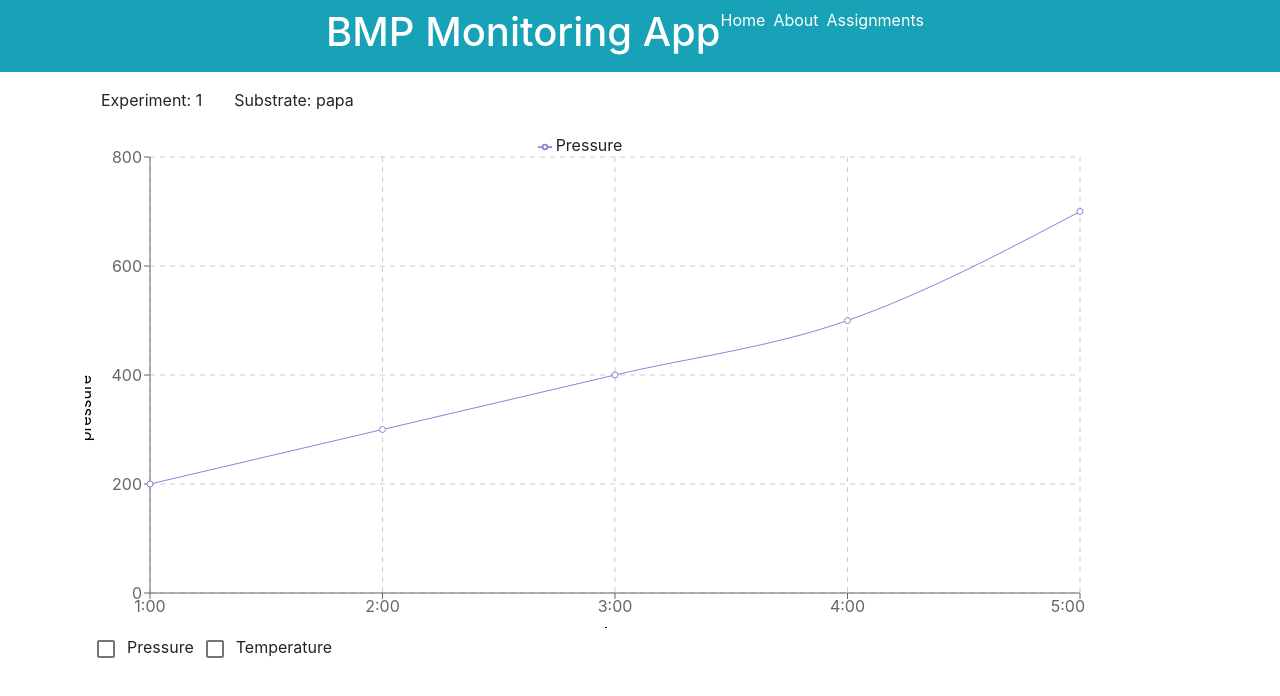
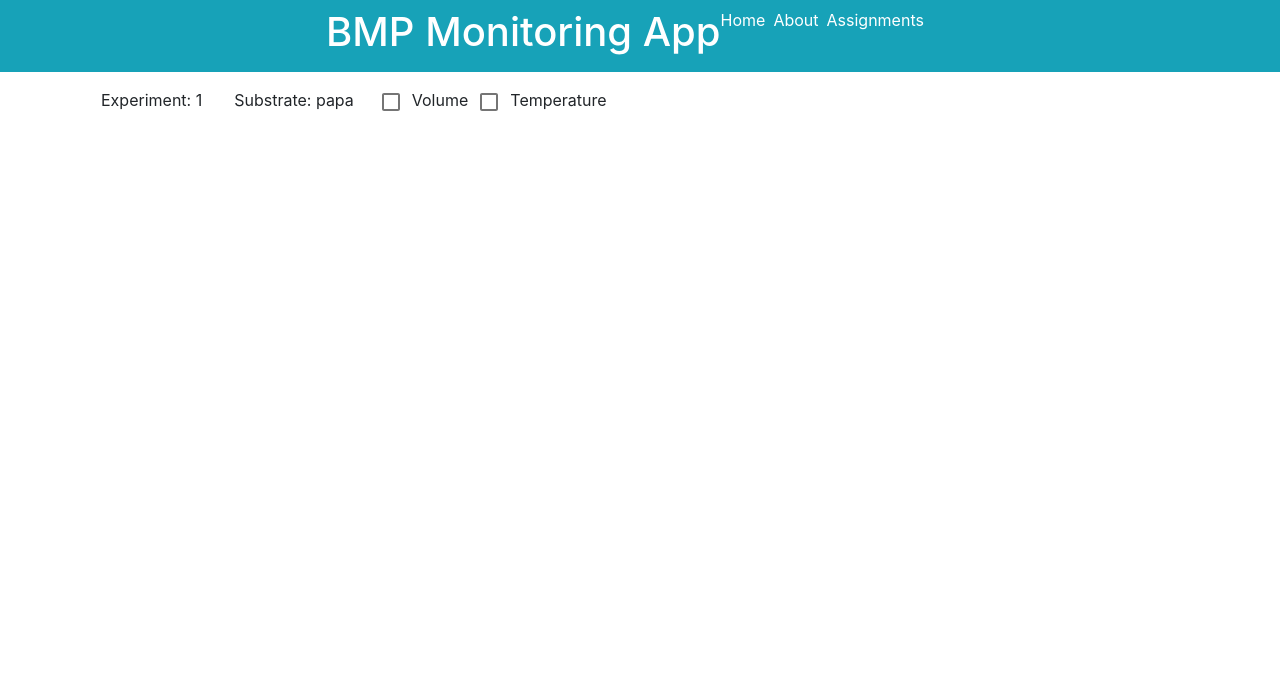
Before and after one commit to BMPMS-Micro2/bmp, a React (Create React App) app: page /graph in a window 1280 px wide. Shown: the top 696 px of the page. Built offline with nearby package versions, Linux system fonts and the light colour scheme.

Commit message:
graphs with checkboxes are "done"

```diff
--- a/src/Pages/GraphsView.js
+++ b/src/Pages/GraphsView.js
@@ -11,10 +11,10 @@ class GraphView extends Component{
         );
     }
 
-    data = [{exp_id: 1, exp_substrate: 'papa', Time: '1:00', Pressure: 200, Temp: 20},
-        {exp_id: 1, exp_substrate: 'papa', Time: '2:00', Pressure: 300, Temp: 23},
-        {exp_id: 1, exp_substrate: 'papa', Time: '3:00', Pressure: 400, Temp: 27},
-        {exp_id: 1, exp_substrate: 'papa', Time: '4:00', Pressure: 500, Temp: 31},
-        {exp_id: 1, exp_substrate: 'papa', Time: '5:00', Pressure: 700, Temp: 40},];
+    data = [{exp_id: 1, exp_substrate: 'papa', Time: '1:00', temp0:20, temp1:21, temp2: 23, temp3: 27, vol1:100, vol2:120,  vol3:92},
+        {exp_id: 1, exp_substrate: 'papa', Time: '2:00', temp0:23, temp1:24, temp2: 27, temp3: 31, vol1:200, vol2:220,  vol3:110},
+        {exp_id: 1, exp_substrate: 'papa', Time: '3:00', temp0:25, temp1:27, temp2: 29, temp3: 33, vol1:300, vol2:320,  vol3:123},
+        {exp_id: 1, exp_substrate: 'papa', Time: '4:00', temp0:27, temp1:29, temp2: 31, temp3: 33, vol1:400, vol2:420,  vol3:678},
+        {exp_id: 1, exp_substrate: 'papa', Time: '5:00', temp0:30, temp1:31, temp2: 37, temp3: 38, vol1:500, vol2:520,  vol3:777}];
 }
 export default GraphView;
--- a/src/components/lineGraph.jsx
+++ b/src/components/lineGraph.jsx
@@ -10,57 +10,60 @@ class LineGraph extends Component{
                 exp_id:'',
                 exp_substrate:'',
                 Time:'',
-                Pressure:'',
+                Volume:'',
                 Temp:''
             },
-            pressure:false,
+            volume:false,
             temp:false,
-            marked1:false,
-            marked2:false
+            // marked1:false,
+            // marked2:false
         }
+
+        this.handleChange = this.handleChange.bind(this)
     }
 
-    // handleInputChange(event) {
-    //     const target = event.target;
-    //     const value = target.name === 'pressure' ? target.checked : target.value;
-    //     const value2 = target.name === 'temp' ? target.checked : target.value;
-    //     const name = target.name;
-    //
-    //     this.setState({
-    //         [name]: value
-    //     });
-    // }
+    handleChange(event) {
+        console.log(event.target.checked)
+        this.setState({...this.state, [event.target.name]: event.target.checked});
+    }
 
     render() {
         return (
             <React.Fragment>
                 <label className="m-3"> Experiment: {this.props.data[0].exp_id}</label>
                 <label className="m-3">Substrate: {this.props.data[0].exp_substrate}</label>
-                <LineChart width={1000} height={500} data={this.props.data}>
+                <Checkbox name = "pressure" checked={this.state.pressure} onChange={this.handleChange} color="#82ca9d" /><label> Volume</label>
+                <Checkbox name = "temp" checked={this.state.temp} onChange={this.handleChange} color="#82ca9d"/><label> Temperature</label>
+                {this.state.pressure && <LineChart width={1000} height={500} data={this.props.data}>
                     <CartesianGrid stroke="#ccc" strokeDasharray="5 5" />
                         <XAxis dataKey="Time" label={{value: 'time', angle: 0, position: 'bottom'}}/>
-                        <YAxis label={{value: 'pressure', angle: -90, position: 'left'}}/>
+                    {/*{this.state.pressure && <YAxis label={{value: 'pressure', angle: -90, position: 'left'}}/>}*/}
+                        <YAxis label={{value: 'volume', angle: -90, position: 'left'}}/>
                     <Tooltip />
                     <Legend verticalAlign='top'/>
-                    if(this.state.marked1){
-                        <Line type="monotone" dataKey="Pressure" stroke="#8884d8" activeDot={{r: 8}}/>
-                    }
-                    {/*if(this.state.marked2){*/}
-                    {/*    /!*<Line type="monotone" dataKey="Temp" stroke="#82ca9d" />*!/*/}
-                    {/*}*/}
-                </LineChart>
-                {/*<input*/}
-                {/*    name="pressure"*/}
-                {/*    type="checkbox"*/}
-                {/*    checked={this.state.marked1}*/}
-                {/*    onChange={this.handleInputChange} />*/}
-                {/*<input*/}
-                {/*    name="temp"*/}
-                {/*    type="checkbox"*/}
-                {/*    checked={this.state.marked2}*/}
-                {/*    onChange={this.handleInputChange} />*/}
-                <Checkbox/><label> Pressure</label>
-                <Checkbox/><label> Temperature</label>
+                    <Line type="monotone" dataKey="vol1" stroke="#82ca9d" activeDot={{r: 8}}/>}
+                    <Line type="monotone" dataKey="vol2" stroke="#8884d8" activeDot={{r: 8}}/>}
+                    <Line type="monotone" dataKey="vol3" stroke="#2d75ed" activeDot={{r: 8}}/>}
+                </LineChart>}
+                {this.state.temp && <LineChart width={1000} height={500} data={this.props.data}>
+                    <CartesianGrid stroke="#ccc" strokeDasharray="5 5" />
+                    <XAxis dataKey="Time" label={{value: 'time', angle: 0, position: 'bottom'}}/>
+                    <YAxis label={{value: 'temp', angle: -90, position: 'left'}}/>
+                    <Tooltip />
+                    <Legend verticalAlign='top'/>
+                    <Line type="monotone" dataKey="temp0" stroke="#82ca9d" activeDot={{r: 8}} />
+                    <Line type="monotone" dataKey="temp1" stroke="#8884d8" activeDot={{r: 8}}/>
+                    <Line type="monotone" dataKey="temp2" stroke="#2d75ed" activeDot={{r: 8}}/>
+                    <Line type="monotone" dataKey="temp3" stroke="#ff0000" activeDot={{r: 8}}/>
+                </LineChart>}
+                {/*<LineChart width={1000} height={500} data={this.props.data}>*/}
+                {/*    <CartesianGrid stroke="#ccc" strokeDasharray="5 5" />*/}
+                {/*    <XAxis dataKey="Time" label={{value: 'time', angle: 0, position: 'bottom'}}/>*/}
+                {/*    <YAxis label={{value: 'temp', angle: -90, position: 'left'}}/>*/}
+                {/*    <Tooltip />*/}
+                {/*    <Legend verticalAlign='top'/>*/}
+                {/*    {this.state.temp && <Line type="monotone" dataKey="Temp" stroke="#82ca9d" />}*/}
+                {/*</LineChart>*/}
             </React.Fragment>
         );
     }
```
